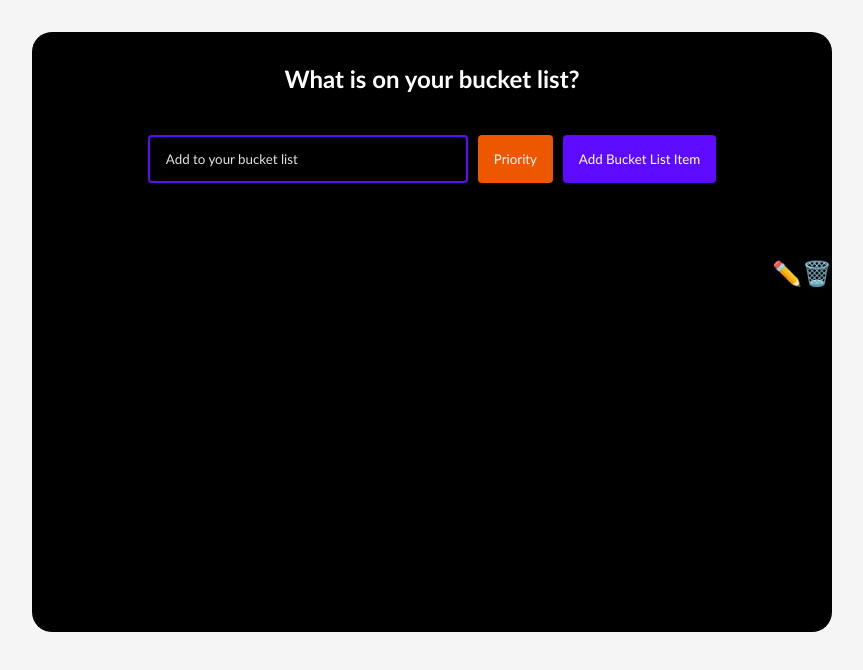
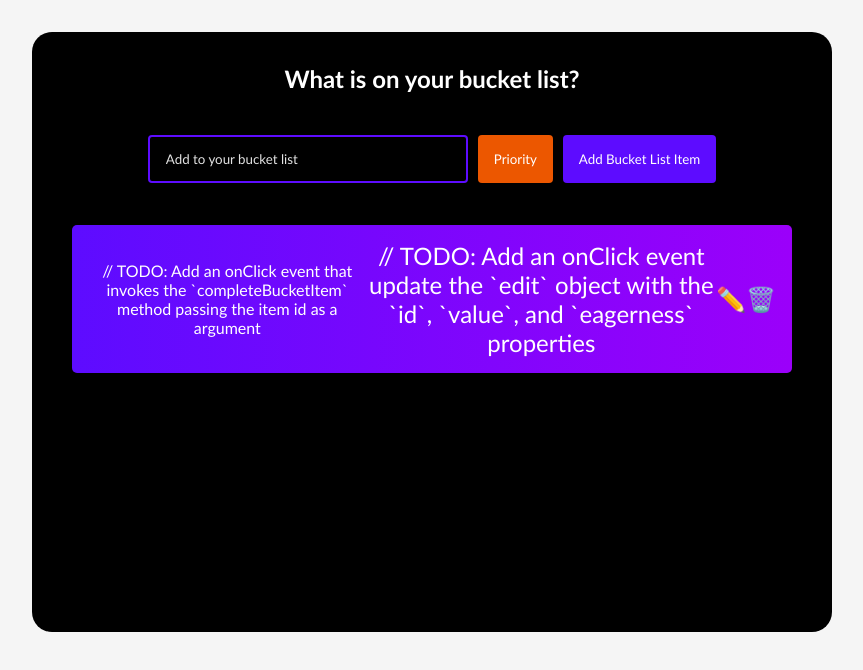
Before and after one commit to afarr002/kick-list, a React (Create React App) app: page / in a window 1280 px wide. Both pictures are taken after typing "Sample" into the empty fields and a click on the button "Add Bucket List Item". Shown: the top 670 px of the page, without its empty margins (208-1071 px from the left). Built offline with nearby package versions, Linux system fonts and the light colour scheme; the HTML template or start-up script is replaced by a standard one.

Commit message:
used turnary operator to set class name based on state of items

```diff
--- a/src/components/Bucket.js
+++ b/src/components/Bucket.js
@@ -11,9 +11,7 @@ function Bucket(props) {
   console.log(props.bucket);
 
   const submitUpdate = (value) => {
-    // TODO: Write logic to update the `edit` value in state after a user updates an entry in the list
     props.editBucketItem(edit.id, value);
-    // TODO: Set the key:value pairs in the `edit` object back to empty strings
     setEdit({
       id: null,
       value: "",
@@ -26,11 +24,19 @@ function Bucket(props) {
     return <BucketForm edit={edit} onSubmit={submitUpdate} />;
   }
 
-  return props.bucket.map((item, index) => (
+  return props.bucket.map(({ isComplete, eagerness }, index) => (
     // TODO: Add a className of `bucket row complete ${item.eagerness}` for completed items, and `bucket-row ${item.eagerness}` for non-completed items
+
     // TODO: Add a key attribute set to the value of the index position
     // Hint: use a ternary operator
-    <div className={""} key={""}>
+    <div
+      className={
+        isComplete
+          ? `bucket-row complete ${eagerness}`
+          : `bucket-row ${eagerness}`
+      }
+      key={index}
+    >
       // TODO: Add an onClick event that invokes the `completeBucketItem` method
       passing the item id as a argument
       <div key={""} onClick={""}>
```
